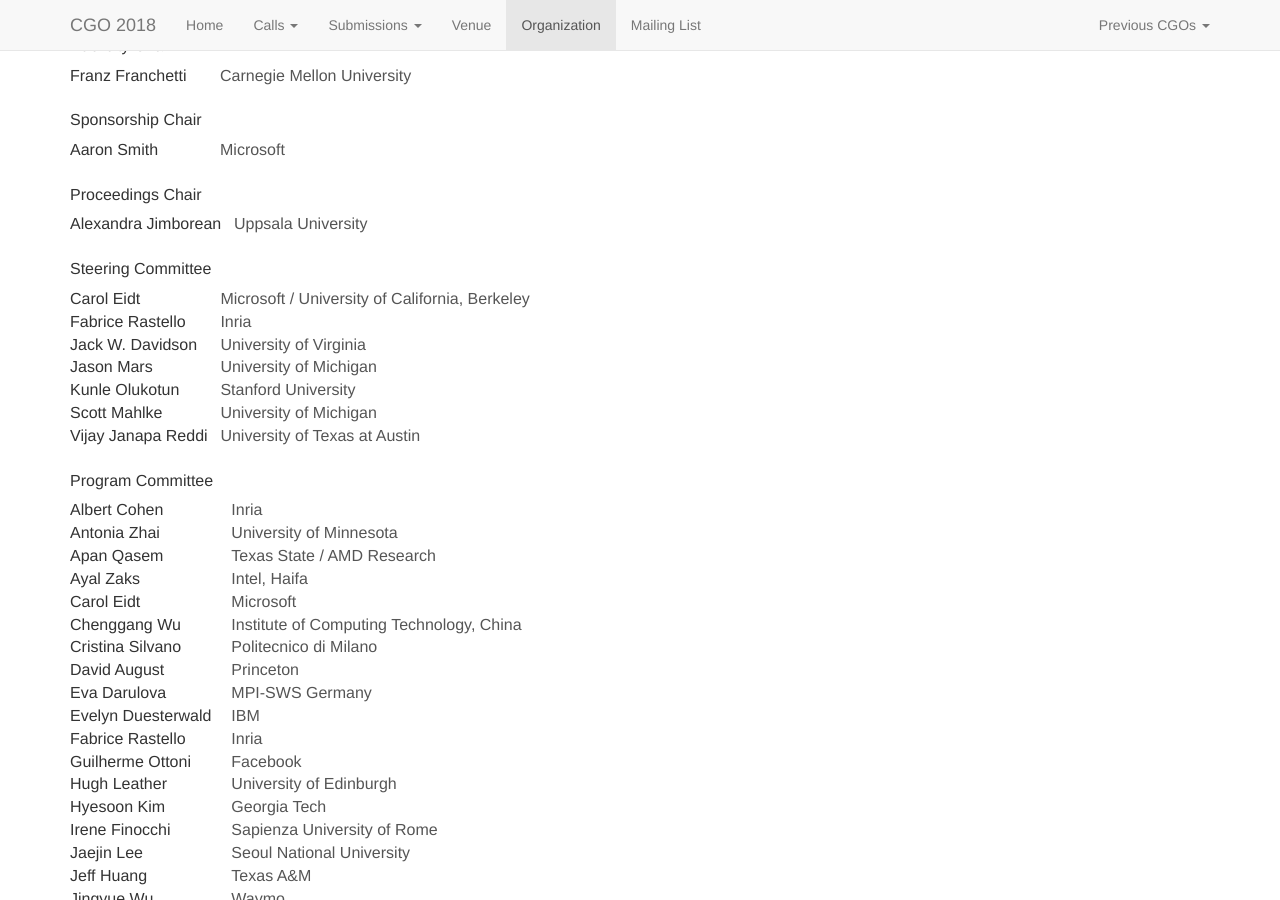
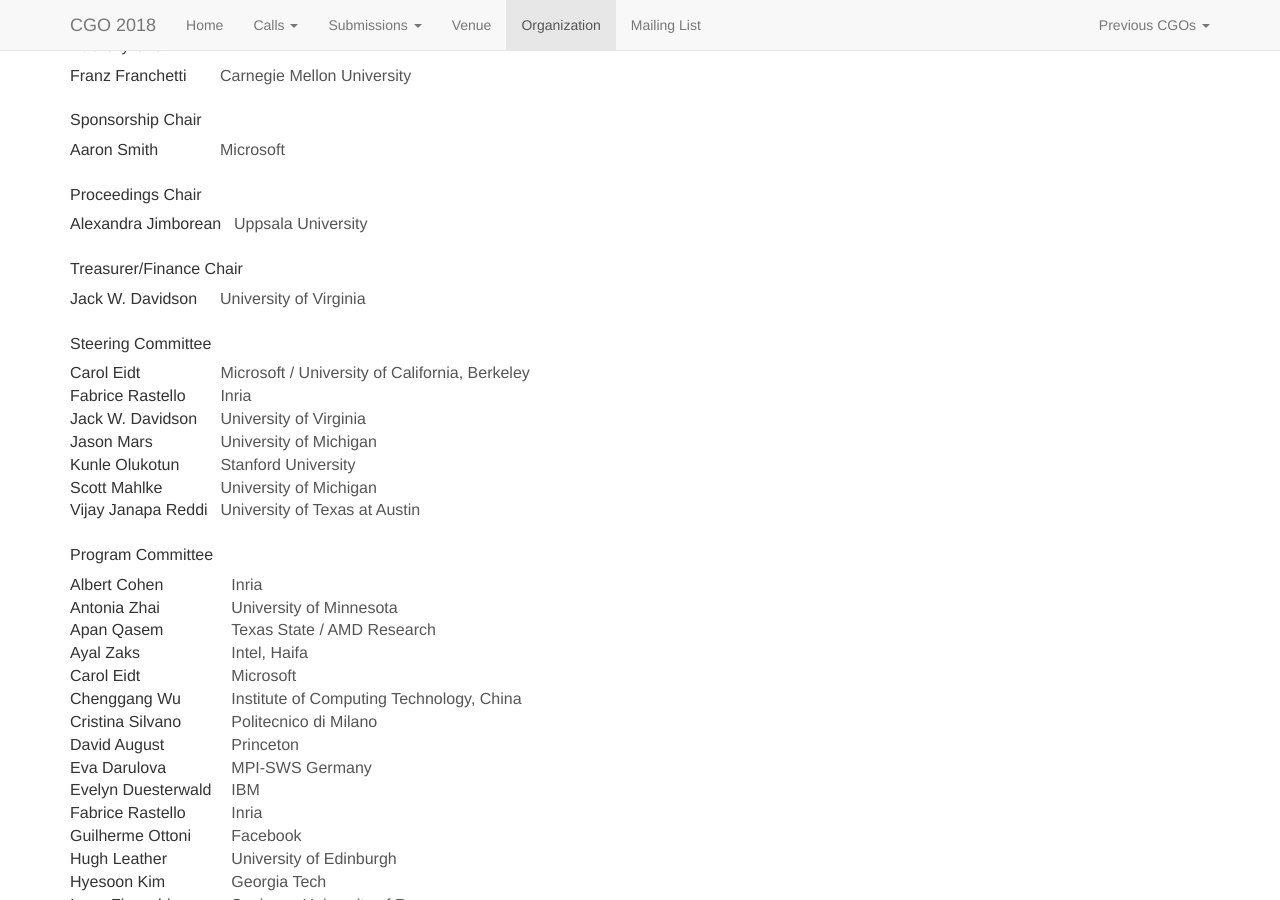
Before and after one commit to ChrisCummins/cgo2018, a Jekyll site: the page built from organization.html, in a window 1280 px wide and 900 px high, scrolled down 611 px. Built offline with Jekyll 4.4.1, drawn with Linux system fonts in a browser that asks for light colours; nearby versions of some CDN libraries; comment, search, counter and statistics services are not loaded.

Commit message:
Finance chair

```diff
--- a/organization.html
+++ b/organization.html
@@ -54,6 +54,11 @@ title: Organization
         <h5>Proceedings Chair</h5>
         <table>
           <tr><td>Alexandra Jimborean</td><td>Uppsala University</td></tr>
+        </table>
+
+        <h5>Treasurer/Finance Chair</h5>
+        <table>
+          <tr><td>Jack W. Davidson</td><td>University of Virginia</td></tr>
         </table>
 
         <h5>Steering Committee</h5>
```
